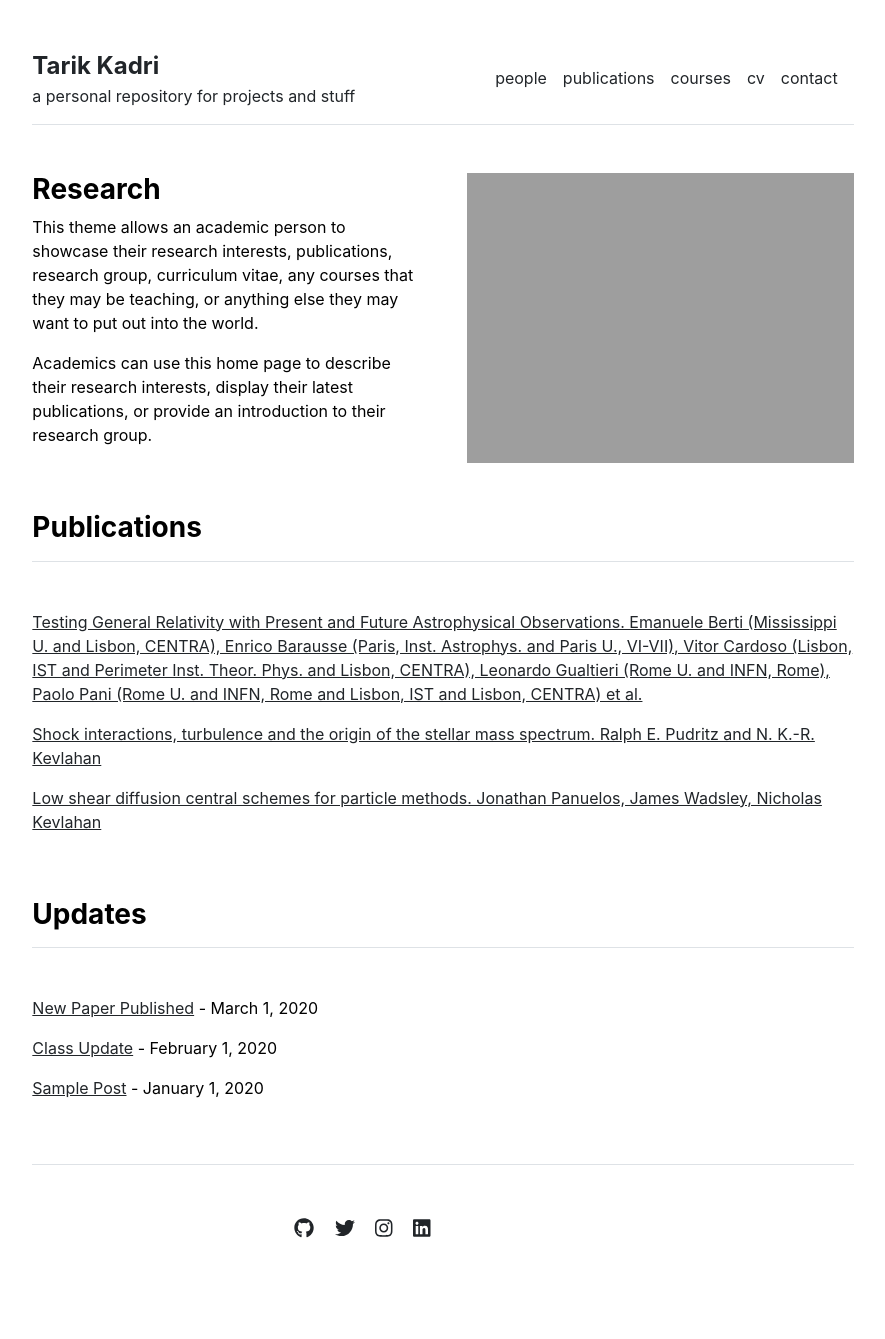
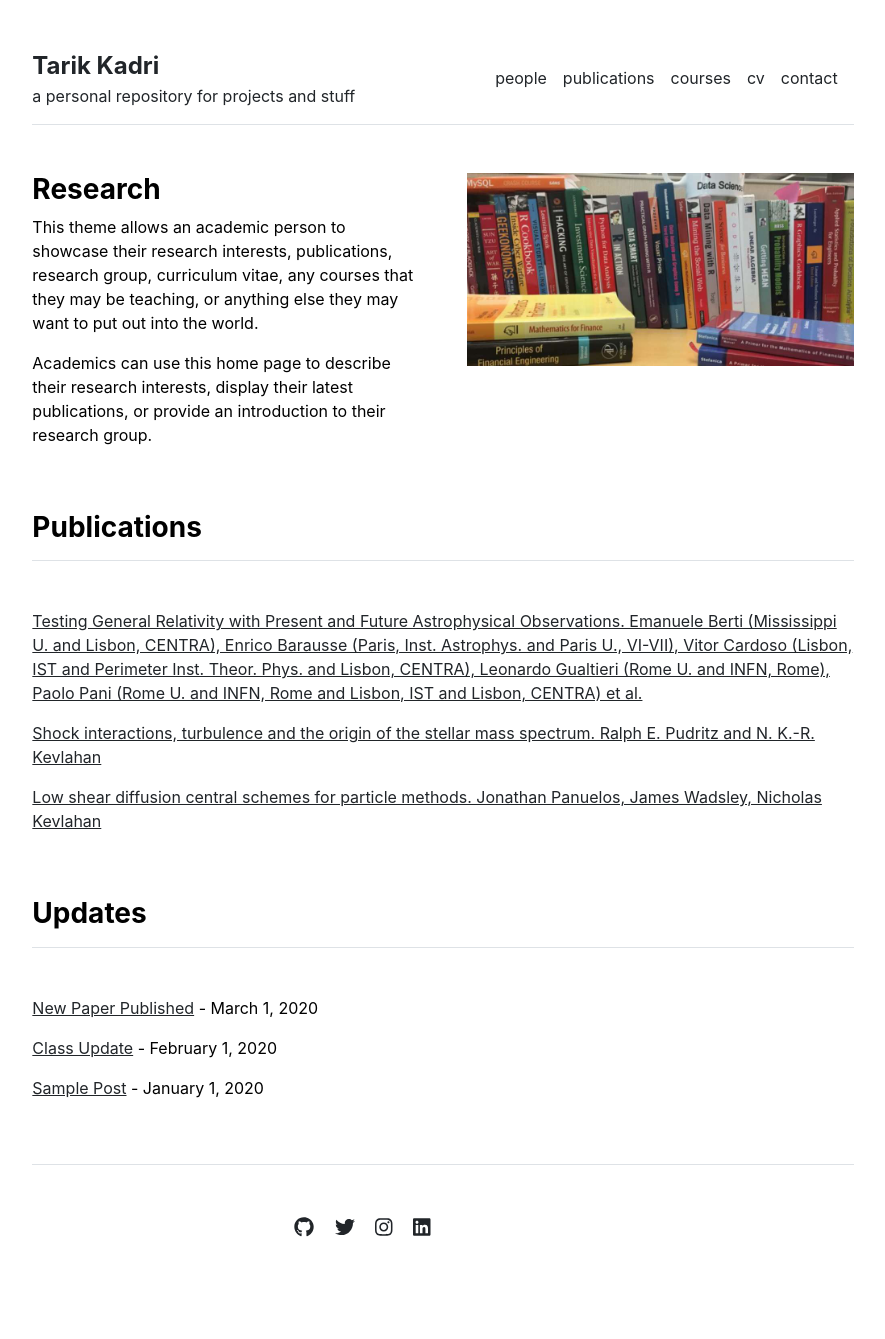
Before and after one commit to tarikkadri/tarikkadri.github.io, a Jekyll site: the page built from index.md, in a window 1280 px wide. Shown: the whole page, without its empty margins (197-1082 px from the left). Built offline with Jekyll 4.4.1, drawn with Linux system fonts in a browser that asks for light colours.

Commit message:
Update home.html

```diff
--- a/_layouts/home.html
+++ b/_layouts/home.html
@@ -8,7 +8,7 @@ layout: default
     {{ content }}
   </div>
   <div class="col-md-6">
-    <img src="{{ site.github.url }}/assets/img/home.jpg" alt="Home" width="100%">
+    <img src="{{ site.github.url }}/assets/img/home2_books.jpg" alt="Home" width="100%">
   </div>
 </div>
 
```
